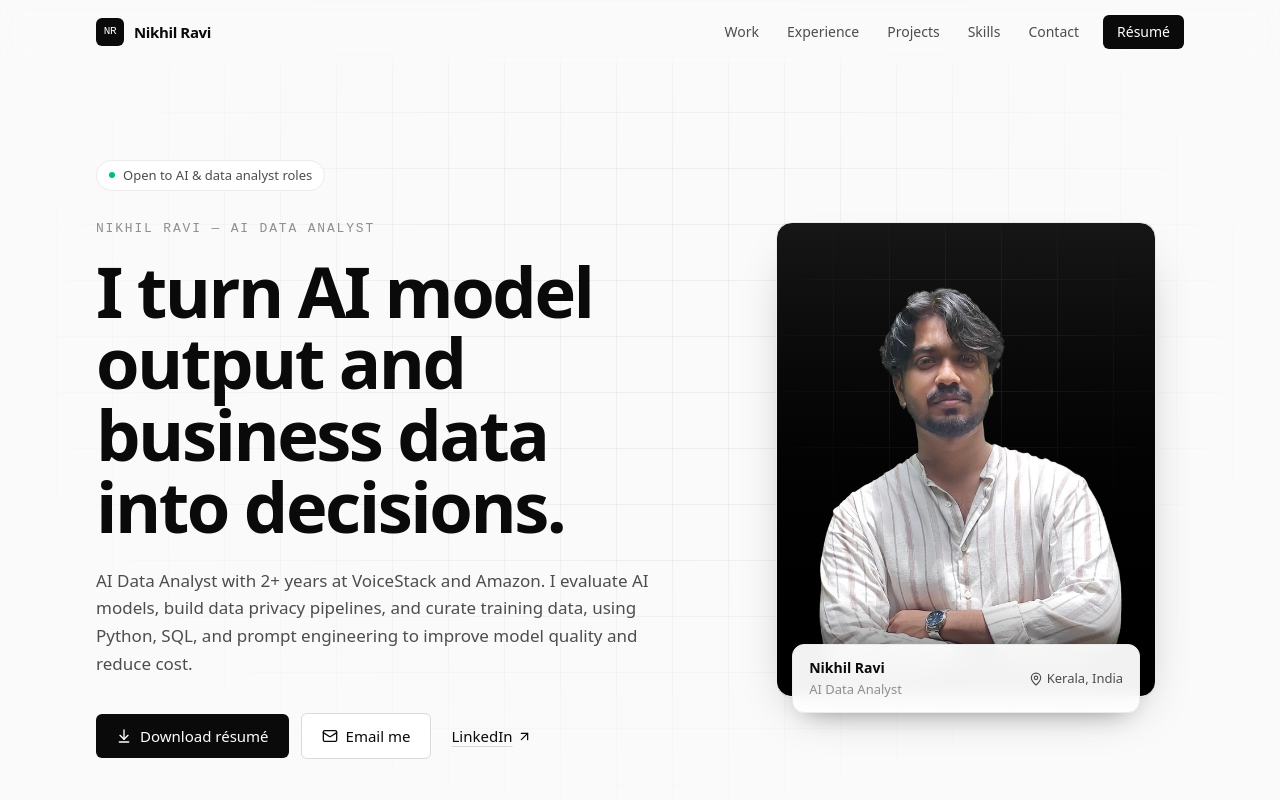
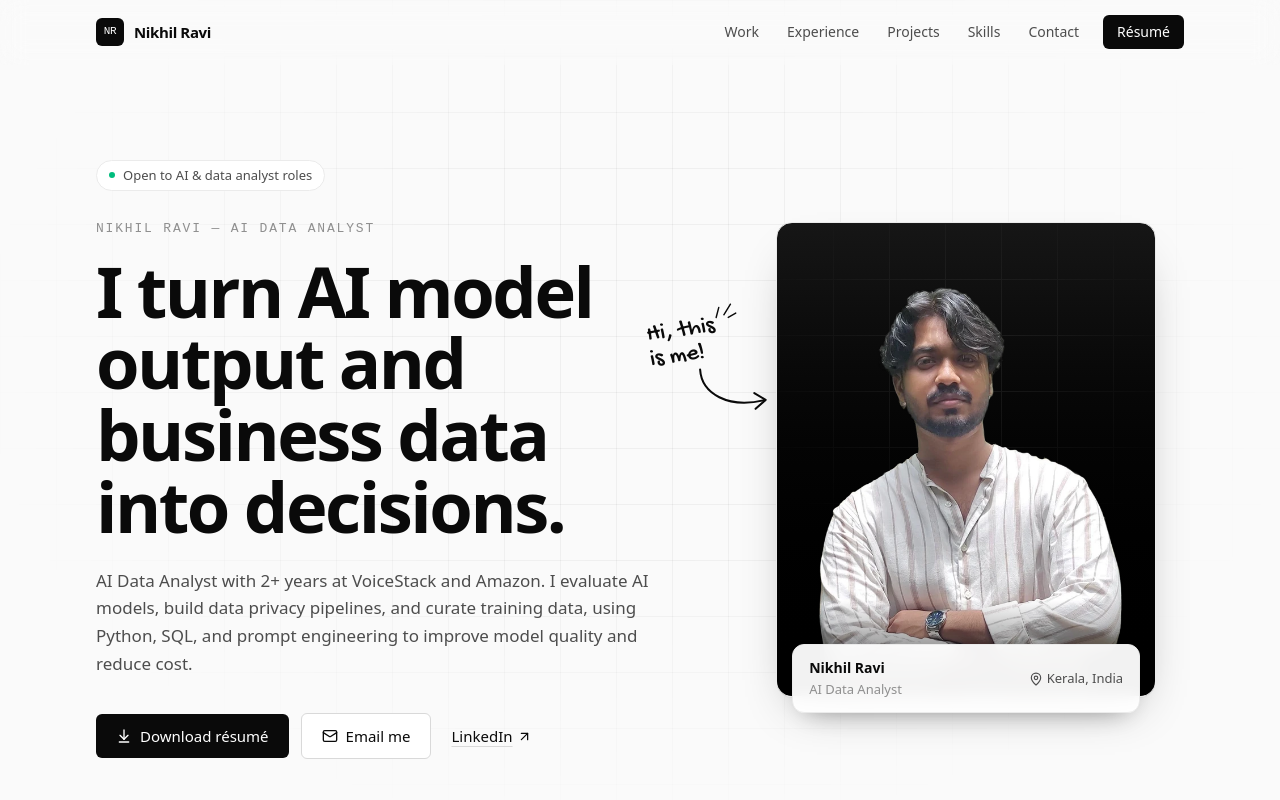
Before and after one commit to nikhilravi06/nikilrvi-portfolio, a React (Vite) app: page / in a window 1280 px wide. Shown: the top 800 px of the page. Built offline with nearby package versions, Linux system fonts and the light colour scheme.

Commit message:
Add handwritten "Hi, this is me!" note pointing at the portrait
Co-Authored-By: Claude Opus 5.5 <noreply@anthropic.com>
Claude-Session: https://claude.ai/code/session_01CJPsTJ3P69nUV2d9rVprZx

```diff
--- a/package.json
+++ b/package.json
@@ -11,6 +11,7 @@
   "dependencies": {
     "@fontsource-variable/geist": "^5.3.0",
     "@fontsource-variable/geist-mono": "^5.3.0",
+    "@fontsource/gochi-hand": "^5.3.0",
     "framer-motion": "^12.23.22",
     "lucide-react": "^0.545.0",
     "react": "^19.2.0",
--- a/src/components/Page.tsx
+++ b/src/components/Page.tsx
@@ -119,6 +119,31 @@ export function Hero() {
           transition={{ duration: 0.7, ease: [0.22, 1, 0.36, 1], delay: 0.15 }}
           className="relative mx-auto w-full max-w-[380px]"
         >
+          {/* Handwritten "Hi, this is me!" note pointing at the photo */}
+          <motion.div
+            aria-hidden="true"
+            initial={reduce ? false : { opacity: 0, y: 8, rotate: -14 }}
+            animate={{ opacity: 1, y: 0, rotate: -8 }}
+            transition={{ type: "spring", stiffness: 140, damping: 14, delay: 0.9 }}
+            className="pointer-events-none absolute right-6 top-6 z-10 select-none md:-left-32 md:right-auto md:top-24"
+          >
+            <p className="font-hand text-[22px] leading-[1.05] text-white md:text-[24px] md:text-ink">
+              Hi, this
+              <br />
+              is me!
+            </p>
+            {/* sparkle ticks */}
+            <svg viewBox="0 0 30 24" className="absolute -right-6 -top-3 h-5 w-6 text-white md:text-ink" fill="none" stroke="currentColor" strokeWidth="1.8" strokeLinecap="round">
+              <path d="M3 20 L8 8" />
+              <path d="M13 18 L23 6" />
+              <path d="M18 22 L28 18" />
+            </svg>
+            {/* arrow: curves down-left on mobile, down-right into the photo on desktop */}
+            <svg viewBox="0 0 80 60" className="absolute -bottom-12 -left-12 h-12 w-16 -scale-x-100 text-white md:text-ink md:-bottom-14 md:left-10 md:h-14 md:w-20 md:scale-x-100" fill="none" stroke="currentColor" strokeWidth="2.2" strokeLinecap="round" strokeLinejoin="round">
+              <path d="M6 4 C 4 30, 30 50, 70 46" />
+              <path d="M60 37 L 71 46 L 59 54" />
+            </svg>
+          </motion.div>
           <div className="relative aspect-[4/5] overflow-hidden rounded-2xl border border-line border-black bg-gradient-to-b from-[#161616] to-black shadow-[0_1px_0_rgba(0,0,0,0.04),0_24px_48px_-24px_rgba(0,0,0,0.45)]">
             <div
               className="absolute inset-0 opacity-[0.08]"
--- a/src/index.css
+++ b/src/index.css
@@ -3,6 +3,7 @@
 @theme {
   --font-sans: "Geist Variable", ui-sans-serif, system-ui, sans-serif;
   --font-mono: "Geist Mono Variable", ui-monospace, monospace;
+  --font-hand: "Gochi Hand", "Comic Sans MS", cursive;
 
   --color-bg: #fafafa;
   --color-ink: #0a0a0a;
--- a/src/main.tsx
+++ b/src/main.tsx
@@ -2,6 +2,7 @@ import { StrictMode } from "react"
 import { createRoot } from "react-dom/client"
 import "@fontsource-variable/geist/index.css"
 import "@fontsource-variable/geist-mono/index.css"
+import "@fontsource/gochi-hand/400.css"
 import App from "./App.tsx"
 import "./index.css"
 
```
Also changed, not shown: 1 other file (tests, documents, lock files or other folders).
